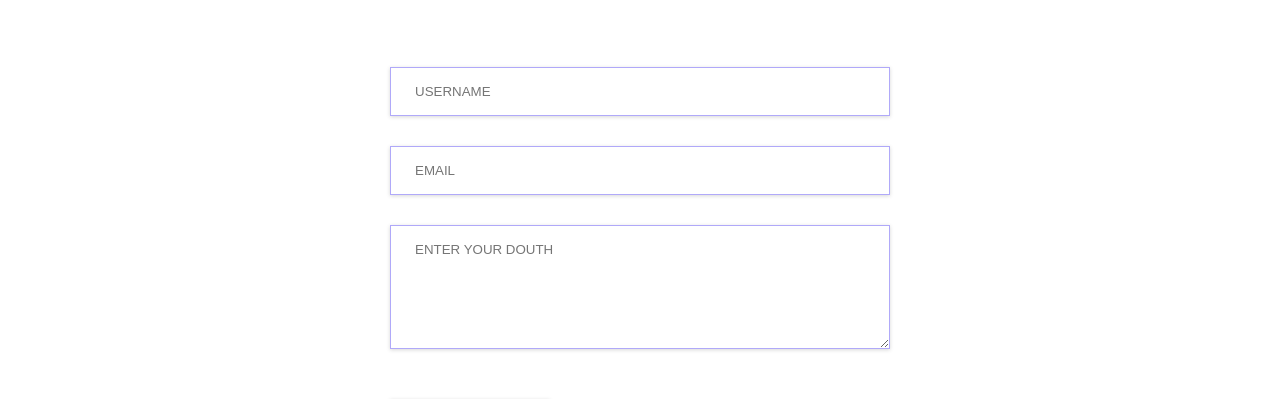
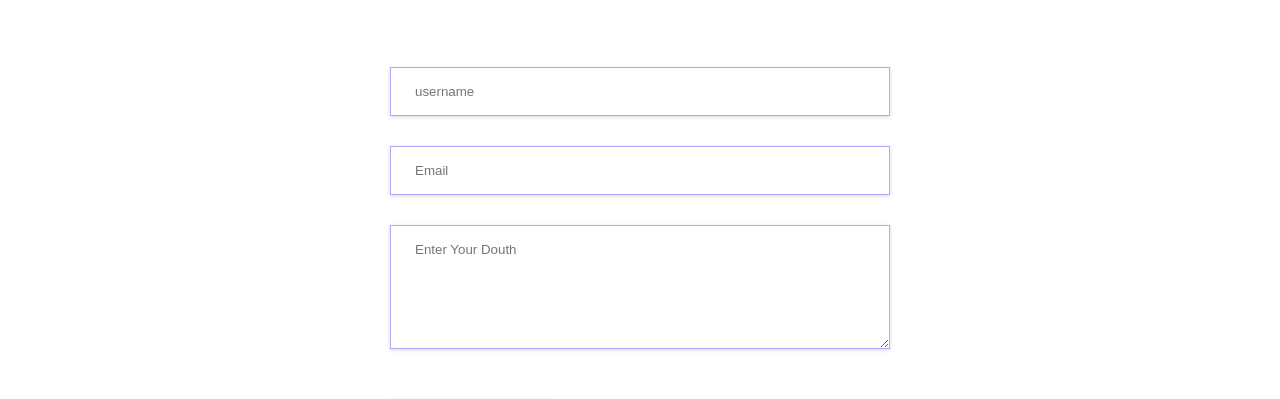
Before and after one commit to atul22g-dev/React-portfolio4, a React (Create React App) app: page /React-portfolio4/contact in a window 1280 px wide. Shown: the part 226-625 px from the top of the page. Built offline with nearby package versions, Linux system fonts and the light colour scheme; no server answers.

Commit message:
Add new formpree

```diff
--- a/src/Contact.jsx
+++ b/src/Contact.jsx
@@ -52,7 +52,7 @@ const Contact = () => {
       <div className="container">
         <div className="contact-form">
           <form
-            action="/"
+            action="https://formspree.io/f/mvojdvzl"
             method="POST"
             className="contact-inputs"
           >
--- a/src/GlobalStyle.jsx
+++ b/src/GlobalStyle.jsx
@@ -107,7 +107,7 @@ li {
     color: ${({ theme }) => theme.colors.black};
     padding: 1.6rem 2.4rem;
     border: 1px solid ${({ theme }) => theme.colors.border};
-    text-transform: uppercase;
+    ${'' /* text-transform: uppercase; */}
    box-shadow: ${({ theme }) => theme.colors.shadowSupport};
 }
     input[type="submit"]{
```
Also changed, not shown: 1 other file (tests, documents, lock files or other folders).
